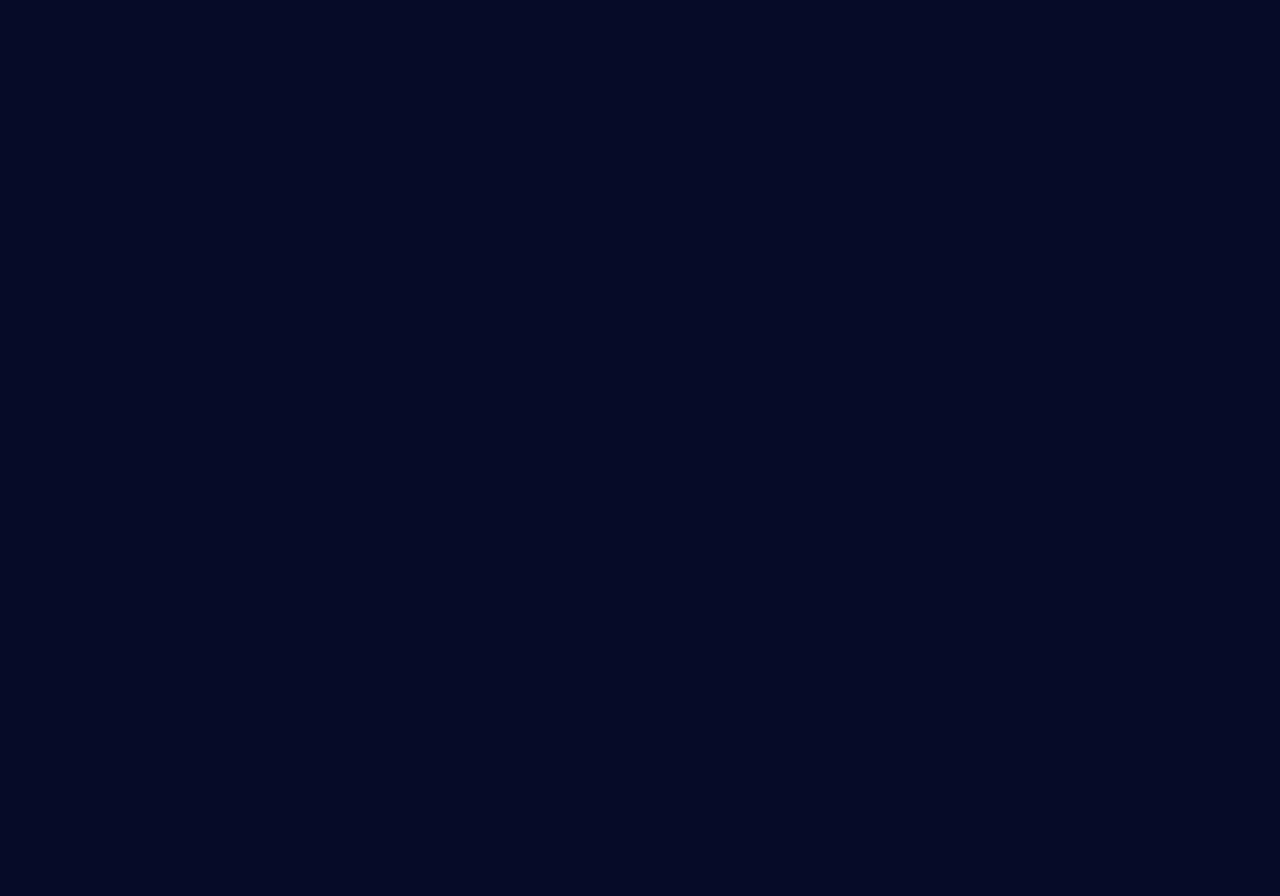
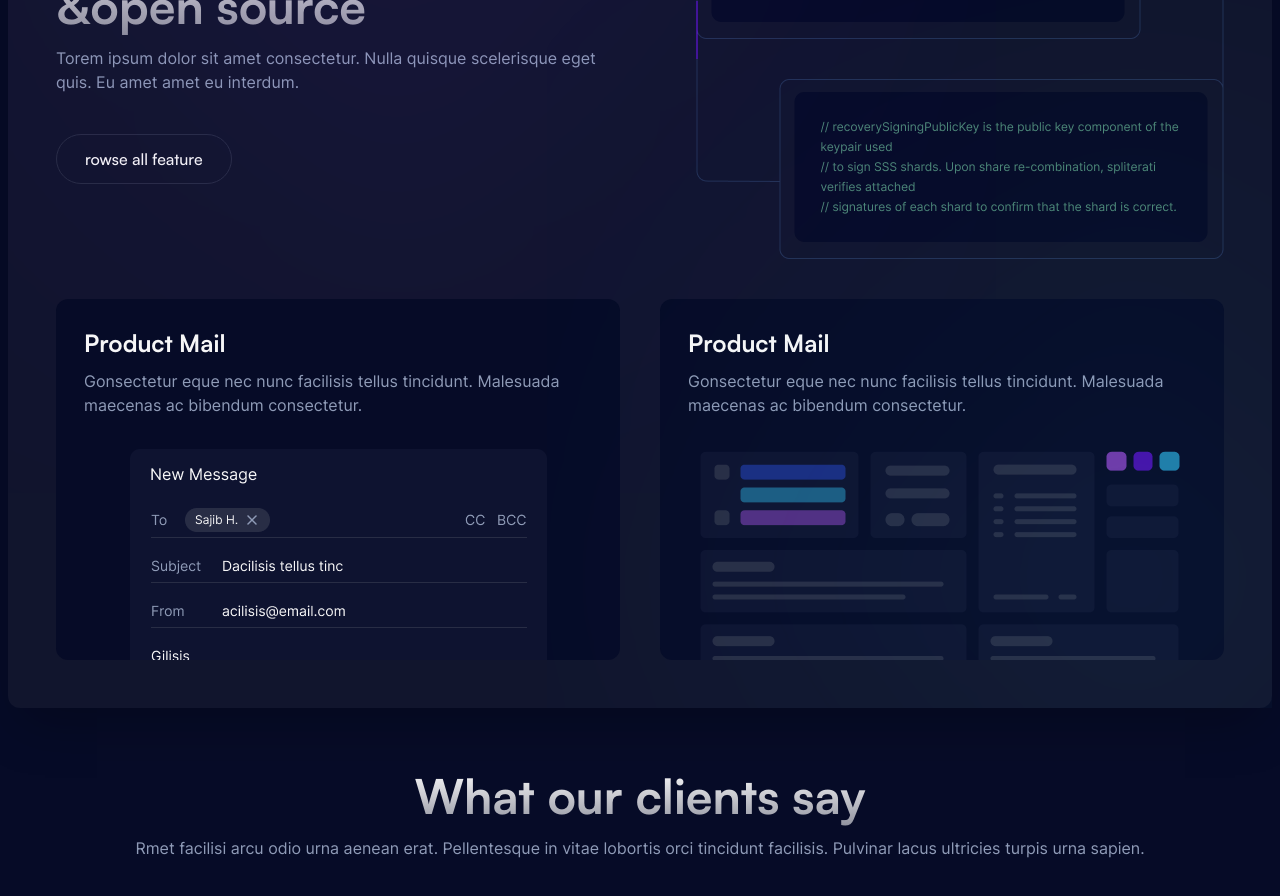
Before and after one commit to vcabolfazl/Landing-Page, a Next.js app: page / in a window 1280 px wide. Shown: the part 3320-4216 px from the top of the page. Before the commit the page ends 3131 px from the top, so only its background shows below. Built offline with nearby package versions, Linux system fonts and the light colour scheme.

Commit message:
feat : -> Development of Section 4

```diff
--- a/package.json
+++ b/package.json
@@ -15,6 +15,7 @@
     "postcss": "8.4.29",
     "react": "18.2.0",
     "react-dom": "18.2.0",
+    "swiper": "^10.2.0",
     "tailwindcss": "3.3.3"
   }
 }
--- /dev/null
+++ b/src/components/Slider.jsx
@@ -0,0 +1,50 @@
+import React, { useRef, useState } from 'react';
+// Import Swiper React components
+import { Swiper, SwiperSlide } from 'swiper/react';
+
+// Import Swiper styles
+import 'swiper/css';
+import 'swiper/css/pagination';
+
+// import required modules
+import { Pagination } from 'swiper/modules';
+
+export default function Slider() {
+ return (
+  <>
+   <Swiper
+    slidesPerView={1}
+    spaceBetween={10}
+    pagination={{
+     clickable: true,
+    }}
+    breakpoints={{
+     640: {
+      slidesPerView: 2,
+      spaceBetween: 20,
+     },
+     768: {
+      slidesPerView: 4,
+      spaceBetween: 40,
+     },
+     1024: {
+      slidesPerView: 5,
+      spaceBetween: 50,
+     },
+    }}
+    modules={[Pagination]}
+    className="mySwiper"
+   >
+    <SwiperSlide>Slide 1</SwiperSlide>
+    <SwiperSlide>Slide 2</SwiperSlide>
+    <SwiperSlide>Slide 3</SwiperSlide>
+    <SwiperSlide>Slide 4</SwiperSlide>
+    <SwiperSlide>Slide 5</SwiperSlide>
+    <SwiperSlide>Slide 6</SwiperSlide>
+    <SwiperSlide>Slide 7</SwiperSlide>
+    <SwiperSlide>Slide 8</SwiperSlide>
+    <SwiperSlide>Slide 9</SwiperSlide>
+   </Swiper>
+  </>
+ );
+}
--- a/src/pages/index.jsx
+++ b/src/pages/index.jsx
@@ -405,7 +405,7 @@ export default function page() {
               </div>
             </div>
             <div className="relative md:col-span-3 grid justify-center items-center bg-zinc-700/20  rounded-xl shadow-2xl pb-0 p-6 md:p-9 md:pb-0">
-              <svg className='absolute top-0 right-0 z-[-1]'
+              <svg className='absolute top-0 right-0 z-[-1] w-fit'
                 xmlns="http://www.w3.org/2000/svg"
                 width={689}
                 height={183}
@@ -491,45 +491,19 @@ export default function page() {
                 <span className='text-gray'>Tellus et adipiscing sit sit mauris pharetra bibendum. Ligula massa netus nulla ultricies purus.</span>
               </div>
               <img src="/assets/Images/imageWraper.png" className='mx-auto' alt="" />
-              <svg className='hidden xl:inline-block absolute left-0 bottom-0 z-[-2]'
+              <svg className='absolute bottom-0 left-0 inline-block z-[-1] w-full'
                 xmlns="http://www.w3.org/2000/svg"
-                width={689}
+                width={529}
                 height={393}
-                viewBox="0 0 689 393"
+                viewBox="0 0 529 393"
                 fill="none"
               >
-                <mask
-                  id="mask0_0_531"
-                  style={{
-                    maskType: "alpha",
-                  }}
-                  maskUnits="userSpaceOnUse"
-                  x={0}
-                  y={0}
-                  width={689}
-                  height={393}
-                >
-                  <rect
-                    x={0.5}
-                    y={0.5}
-                    width={688}
-                    height={392}
-                    rx={9.5}
-                    fill="#0E1330"
-                    stroke="#282D45"
-                  />
-                </mask>
-                <g mask="url(#mask0_0_531)">
-                  <g filter="url(#filter0_f_0_531)">
+                <g filter="url(#filter0_f_0_533)">
                   <circle cx={109} cy={281} r={70} fill="#2D55FB" />
-                  </g>
-                  <g filter="url(#filter1_f_0_531)">
-                    <circle cx={573} cy={-73} r={75} fill="#7214FF" />
-                  </g>
                 </g>
                 <defs>
                   <filter
-                    id="filter0_f_0_531"
+                    id="filter0_f_0_533"
                     x={-311}
                     y={-139}
                     width={840}
@@ -546,28 +520,7 @@ export default function page() {
                     />
                     <feGaussianBlur
                       stdDeviation={175}
-                      result="effect1_foregroundBlur_0_531"
-                    />
-                  </filter>
-                  <filter
-                    id="filter1_f_0_531"
-                    x={198}
-                    y={-448}
-                    width={750}
-                    height={750}
-                    filterUnits="userSpaceOnUse"
-                    colorInterpolationFilters="sRGB"
-                  >
-                    <feFlood floodOpacity={0} result="BackgroundImageFix" />
-                    <feBlend
-                      mode="normal"
-                      in="SourceGraphic"
-                      in2="BackgroundImageFix"
-                      result="shape"
-                    />
-                    <feGaussianBlur
-                      stdDeviation={150}
-                      result="effect1_foregroundBlur_0_531"
+                      result="effect1_foregroundBlur_0_533"
                     />
                   </filter>
                 </defs>
@@ -584,7 +537,113 @@ export default function page() {
             />
           </div>
         </section>
+
+        <section className='mb-16'>
+          <div className="relative p-6 md:p-12 grid md:grid-cols-2 items-center justify-between gap-10 bg-zinc-700/20 rounded-xl shadow-2xl">
+            <svg className='absolute top-0 left-0 inline-block w-full'
+              xmlns="http://www.w3.org/2000/svg"
+              width={711}
+              height={682}
+              viewBox="0 0 711 682"
+              fill="none"
+            >
+              <g filter="url(#filter0_f_0_543)">
+                <circle cx={112.5} cy={83.5} r={98.5} fill="#7214FF" />
+              </g>
+              <defs>
+                <filter
+                  id="filter0_f_0_543"
+                  x={-486}
+                  y={-515}
+                  width={1197}
+                  height={1197}
+                  filterUnits="userSpaceOnUse"
+                  colorInterpolationFilters="sRGB"
+                >
+                  <feFlood floodOpacity={0} result="BackgroundImageFix" />
+                  <feBlend
+                    mode="normal"
+                    in="SourceGraphic"
+                    in2="BackgroundImageFix"
+                    result="shape"
+                  />
+                  <feGaussianBlur
+                    stdDeviation={250}
+                    result="effect1_foregroundBlur_0_543"
+                  />
+                </filter>
+              </defs>
+            </svg>
+            <div className="">
+              <h2 className='font-SatoshiBold text-2xl md:text-3xl xl:text-5xl pb-4 title'>Transparent, audited, &open source</h2>
+              <p className='text-gray mb-10'>Torem ipsum dolor sit amet consectetur. Nulla quisque scelerisque eget quis. Eu amet amet eu interdum.</p>
+              <Button
+                title={"rowse all feature"}
+              />
             </div>
+
+            <div className="grid justify-center md:justify-end">
+              <img src="/assets/Images/Image.png" alt="" />
+            </div>
+
+            <div className="bg-[#060B27] p-4 pb-0 md:p-7 md:pb-0 rounded-xl relative">
+              <h3 className='font-SatoshiBold text-xl md:text-2xl mb-2.5'>Product Mail</h3>
+              <span className='text-gray'>Gonsectetur eque nec nunc facilisis tellus tincidunt. Malesuada maecenas ac bibendum consectetur.</span>
+              <div className="w-full flex justify-center mt-8">
+                <img src="/assets/Images/Imasge.png" alt="" />
+              </div>
+            </div>
+            <div className="bg-[#060B27] p-4 pb-0 md:p-7 md:pb-0 rounded-xl relative">
+              <h3 className='font-SatoshiBold text-xl md:text-2xl mb-2.5'>Product Mail</h3>
+              <span className='text-gray'>Gonsectetur eque nec nunc facilisis tellus tincidunt. Malesuada maecenas ac bibendum consectetur.</span>
+              <div className="w-full flex justify-center mt-8">
+                <img src="/assets/Images/Imagewaper.png" alt="" />
+              </div>
+            </div>
+            <svg className='absolute inline-block bottom-0 right-0 '
+              xmlns="http://www.w3.org/2000/svg"
+              width={725}
+              height={717}
+              viewBox="0 0 725 717"
+              fill="none"
+            >
+              <g filter="url(#filter0_f_0_544)">
+                <circle cx={586} cy={586} r={86} fill="#32CAFD" />
+              </g>
+              <defs>
+                <filter
+                  id="filter0_f_0_544"
+                  x={0}
+                  y={0}
+                  width={1172}
+                  height={1172}
+                  filterUnits="userSpaceOnUse"
+                  colorInterpolationFilters="sRGB"
+                >
+                  <feFlood floodOpacity={0} result="BackgroundImageFix" />
+                  <feBlend
+                    mode="normal"
+                    in="SourceGraphic"
+                    in2="BackgroundImageFix"
+                    result="shape"
+                  />
+                  <feGaussianBlur
+                    stdDeviation={250}
+                    result="effect1_foregroundBlur_0_544"
+                  />
+                </filter>
+              </defs>
+            </svg>
+          </div>
+        </section>
+
+        <section className='mb-16'>
+          <div className="text-center">
+            <h2 className='font-SatoshiBold text-2xl md:text-3xl xl:text-5xl pb-4 title'>What our clients say</h2>
+            <span className='text-gray'>Rmet facilisi arcu odio urna aenean erat. Pellentesque in vitae lobortis orci tincidunt facilisis. Pulvinar lacus ultricies turpis urna sapien.</span>
+          </div>
+        </section >
+      </div >
 
     </>
   )
```
Also changed, not shown: public/assets/Images/Imagewaper.png (renamed from public/assets/Images/Image waper.png), 1 other file (tests, documents, lock files or other folders). Lines whose indentation alone changed are shown as unchanged.
